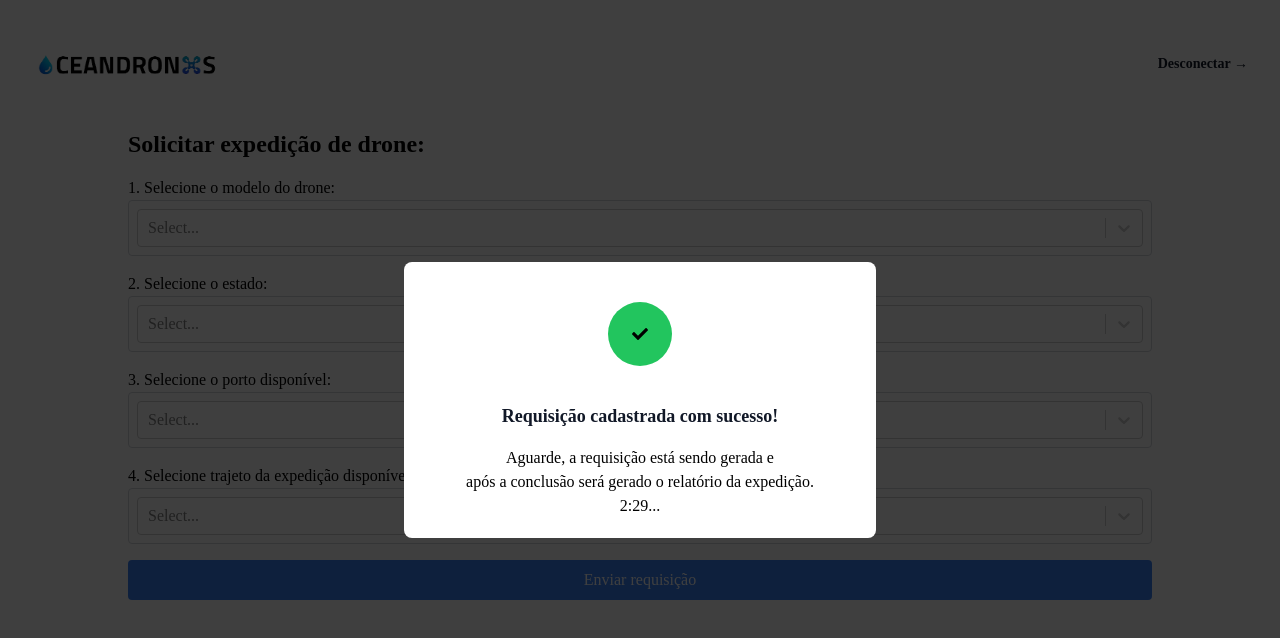
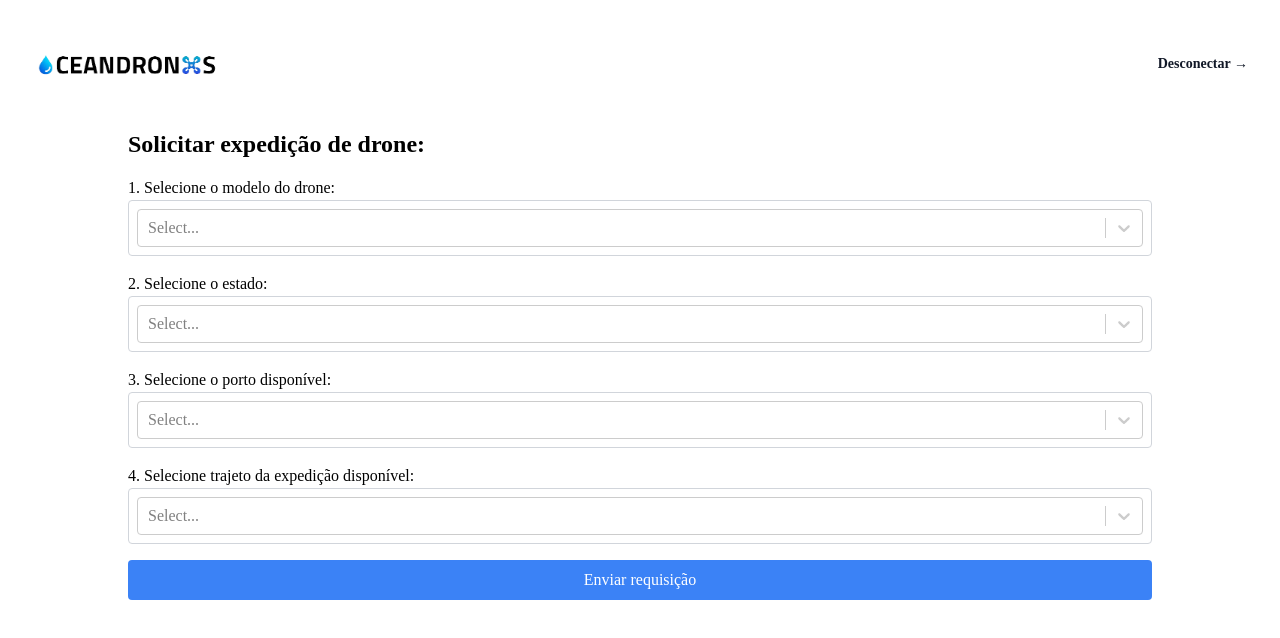
Before and after one commit to luiznsc/oceandrones, a React (Create React App) app: page /expeditionrequest in a window 1280 px wide. Shown: the top 638 px of the page. Built offline with nearby package versions, Linux system fonts and the light colour scheme.

Commit message:
ajuste tela req expd

```diff
--- a/src/componentes/expeditionRequest/expeditionRequest.jsx
+++ b/src/componentes/expeditionRequest/expeditionRequest.jsx
@@ -9,7 +9,7 @@ import axios from 'axios';
 
 export default function ExpeditionRequest () {
   const navigate = useNavigate();
-  const [isOpenCheck, setisOpenCheck] = useState(true);
+  const [isOpenCheck, setisOpenCheck] = useState(false);
   const [isOpenError, setisOpenError] = useState(false);
   const [contador, setContador] = useState(Math.floor(Math.random() * (180 -60 + 1) + 60));
 
```
